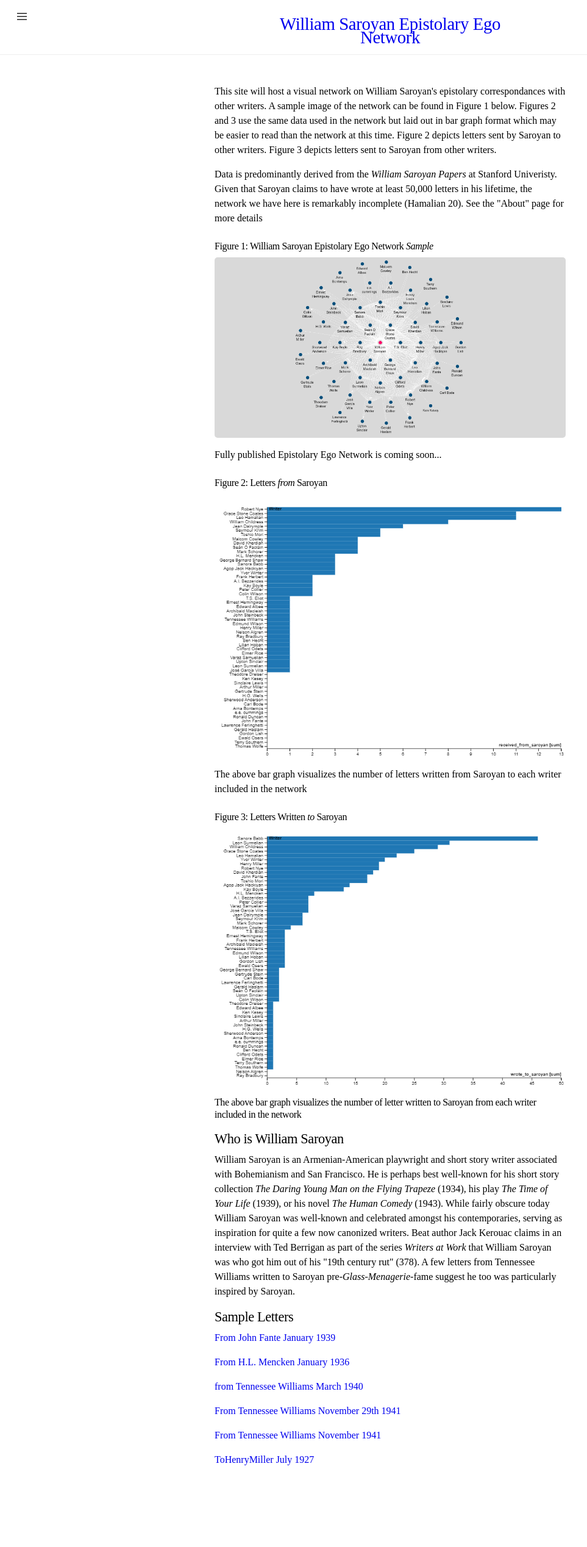
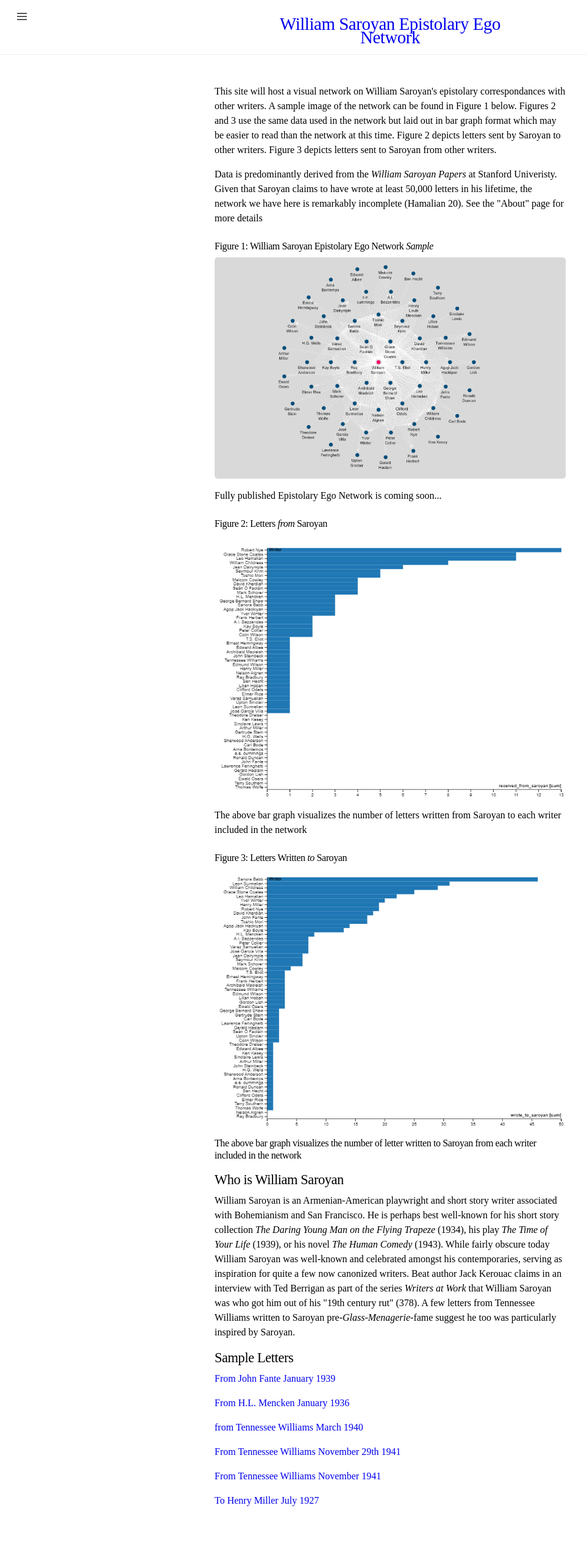
Before and after one commit to alyssa-jorgensen/williamsaroyannetwork, a Jekyll site: the page built from index.markdown, in a window 1280 px wide. Shown: the whole page at 61% size, without its empty margins (0-963 px from the left). Built offline with Jekyll 4.4.1, drawn with Linux system fonts in a browser that asks for light colours; before the commit the page ends 2470 px from its top, so only the background shows below that.

Commit message:
Links and images

```diff
--- a/assets/css/style.css
+++ b/assets/css/style.css
@@ -324,6 +324,11 @@ pre code {
     max-width: 100%;
     margin: 0 0 1rem;
     border-radius: 5px;
+  }
+
+  .network {
+    width: 3795px;
+    height: 2392px;
   }
 
   /* Tables */
--- a/index.markdown
+++ b/index.markdown
@@ -13,7 +13,7 @@ layout: default
 
 <h3>Figure 1: William Saroyan Epistolary Ego Network <em>Sample</em></h3>
 
-<img src="../williamsaroyannetwork/assets/saroyan_epistolary_ego_network_bigger.png" alt="William Saroyan Epistolary Ego Network">
+<img src="../williamsaroyannetwork/assets/saroyan_epistolary_ego_network.png" alt="William Saroyan Epistolary Ego Network" id="network">
 <p>Fully published Epistolary Ego Network is coming soon...</p>
 
 <h3>Figure 2: Letters <em>from</em> Saroyan</h3>
@@ -29,20 +29,20 @@ layout: default
 
 <h1>Sample Letters</h1>
 <p>
-    <a href="../williamsaroyannetwork/_pdfs/From_John_Fante_January_1939.pdf" type="application/pdf">From John Fante January 1939</a>
+    <a href="../williamsaroyannetwork/_pdfs/From_John_Fante_January_1939.pdf" role="link">From John Fante January 1939</a>
 </p>
 <p>
-    <a href="../GitHub/williamsaroyannetwork/_pdfs/From_Mencken_January_1936.pdf" type="application/pdf">From H.L. Mencken January 1936</a>
+    <a href="../williamsaroyannetwork/_pdfs/From_Mencken_January_1936.pdf" role="link">From H.L. Mencken January 1936</a>
 </p>
 <p>
-    <a href="../_pdfs/From_Tennessee_Williams_March_1940.pdf" type="application/pdf">from Tennessee Williams March 1940</a>
+    <a href="../williamsaroyannetwork/_pdfs/From_Tennessee_Williams_March_1940.pdf" role="link">from Tennessee Williams March 1940</a>
 </p>
 <p>
-    <a href="../GitHub/williamsaroyannetwork/_pdfs/From_Tennessee_Williams_November_29_1941.pdf" type="application">From Tennessee Williams November 29th 1941</a>
+    <a href="../williamsaroyannetwork/_pdfs/From_Tennessee_Williams_November_29_1941.pdf" role="link">From Tennessee Williams November 29th 1941</a>
 </p>
 <p>
-    <a href="../GitHub/williamsaroyannetwork/_pdfs/From_Tennessee_Williams_November_1941.pdf" type="pdf">From Tennessee Williams November 1941</a>
+    <a href="../williamsaroyannetwork/_pdfs/From_Tennessee_Williams_November_1941.pdf" role="link">From Tennessee Williams November 1941</a>
 </p>
 <p>
-    <a href="../GitHub/williamsaroyannetwork/_pdfs/To_Henry_Miller_July_1927.pdf" type="pdf">ToHenryMiller July 1927</a>
+    <a href="../williamsaroyannetwork/_pdfs/To_Henry_Miller_July_1927.pdf" role="link">To Henry Miller July 1927</a>
 </p>
```
Also changed, not shown: _posts/Bibliography.markdown (added, +19 -0 lines), assets/saroyan_epistolary_ego_network.png.
